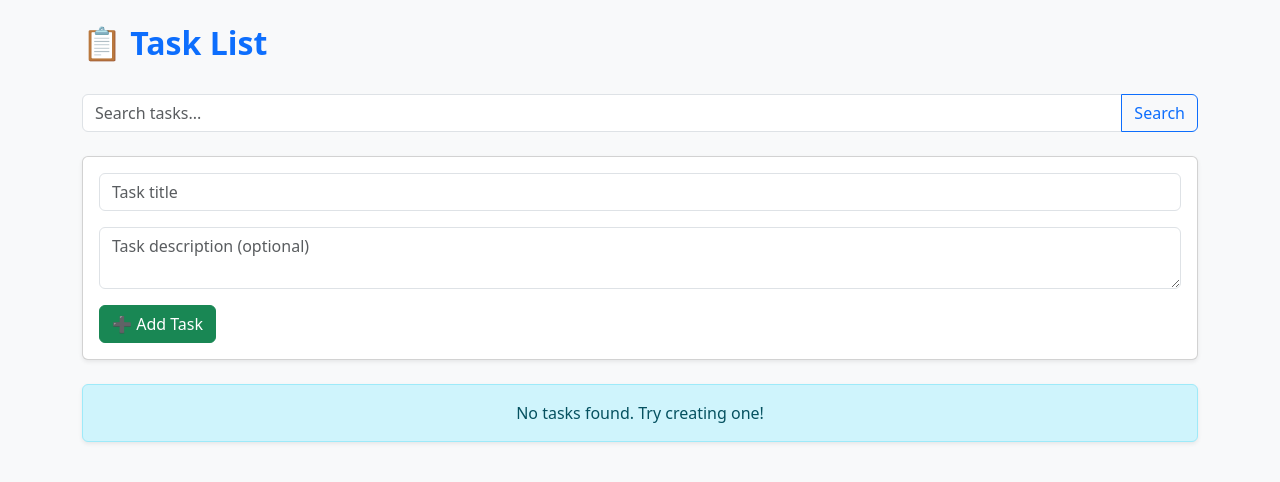
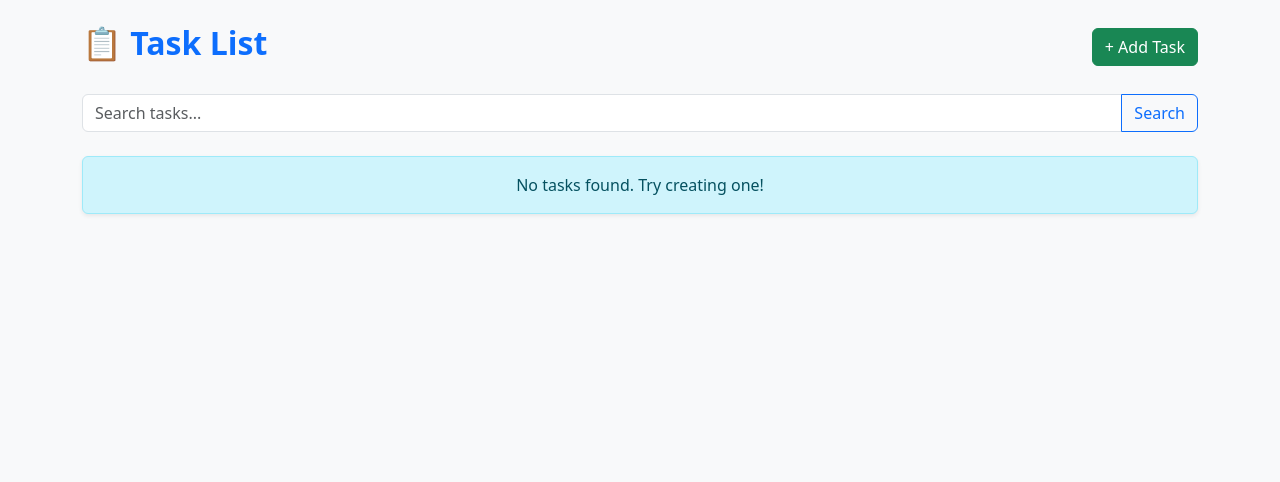
Before and after one commit to Kalpi2002/flask-lite-project, a Flask app: page / in a window 1280 px wide. Shown: the part 56-538 px from the top of the page. Run offline with Flask 3, Linux system fonts and the light colour scheme.

Commit message:
Update list.html

```diff
--- a/templates/list.html
+++ b/templates/list.html
@@ -4,6 +4,7 @@
 {% block content %}
 <div class="d-flex justify-content-between align-items-center mb-4">
   <h2 class="fw-bold text-primary">📋 Task List</h2>
+  <a href="{{ url_for('add_task_form') }}" class="btn btn-success">+ Add Task</a>
 </div>
 
 <!-- Search form -->
@@ -11,21 +12,6 @@
   <input class="form-control" name="q" placeholder="Search tasks..." value="{{ q }}">
   <button class="btn btn-outline-primary" type="submit">Search</button>
 </form>
-
-<!-- Add Task form -->
-<div class="card mb-4 shadow-sm">
-  <div class="card-body">
-    <form method="post" action="{{ url_for('add_task') }}">
-      <div class="mb-3">
-        <input type="text" class="form-control" name="title" placeholder="Task title" required>
-      </div>
-      <div class="mb-3">
-        <textarea class="form-control" name="description" placeholder="Task description (optional)"></textarea>
-      </div>
-      <button type="submit" class="btn btn-success">➕ Add Task</button>
-    </form>
-  </div>
-</div>
 
 <!-- Task list -->
 <div class="row g-3">
@@ -36,6 +22,7 @@
           <h5 class="card-title text-dark">{{ t.title }}</h5>
           <p class="card-text text-muted">{{ t.description or 'No description' }}</p>
           <p class="small text-secondary">🕒 {{ t.created_at.strftime('%Y-%m-%d %H:%M') }}</p>
+          <a href="{{ url_for('edit_task_form', task_id=t.id) }}" class="btn btn-warning btn-sm">Edit</a>
           <a href="{{ url_for('delete_confirm', task_id=t.id) }}" class="btn btn-danger btn-sm">Delete</a>
         </div>
       </div>
```
